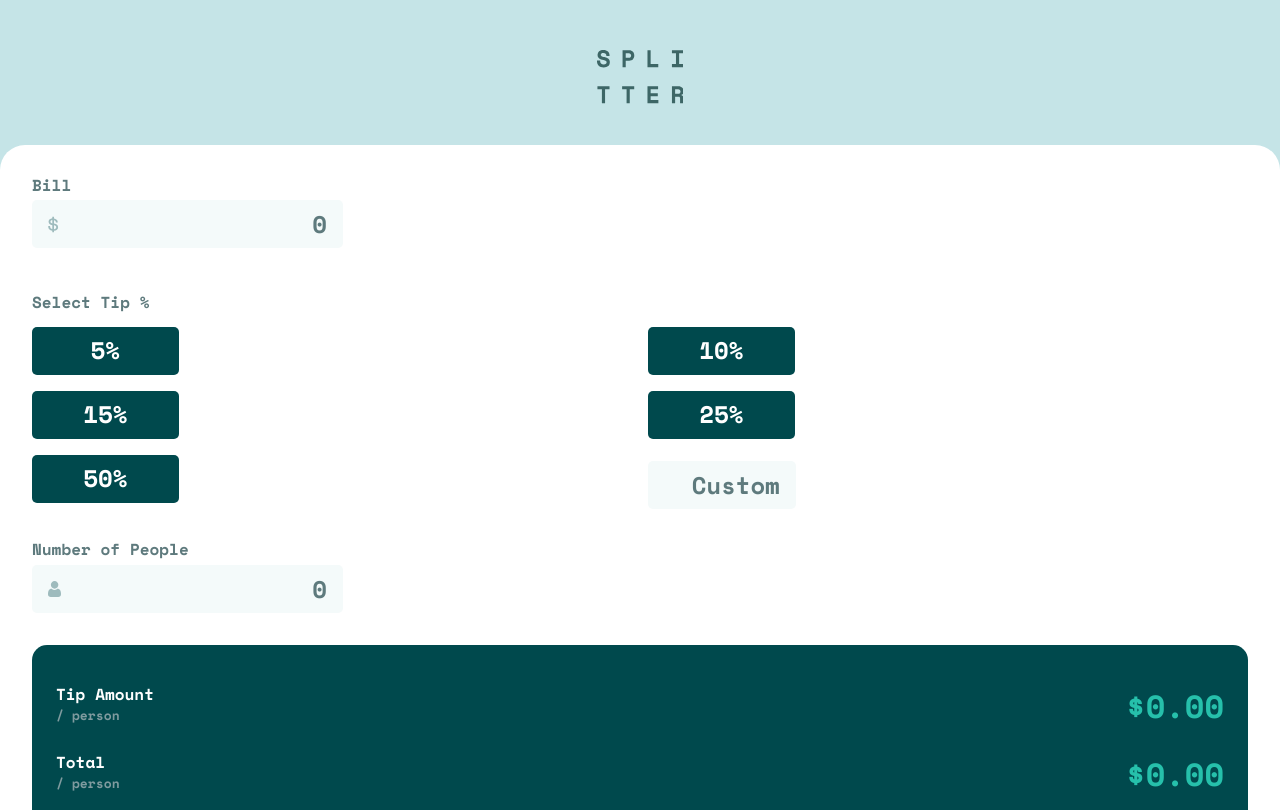
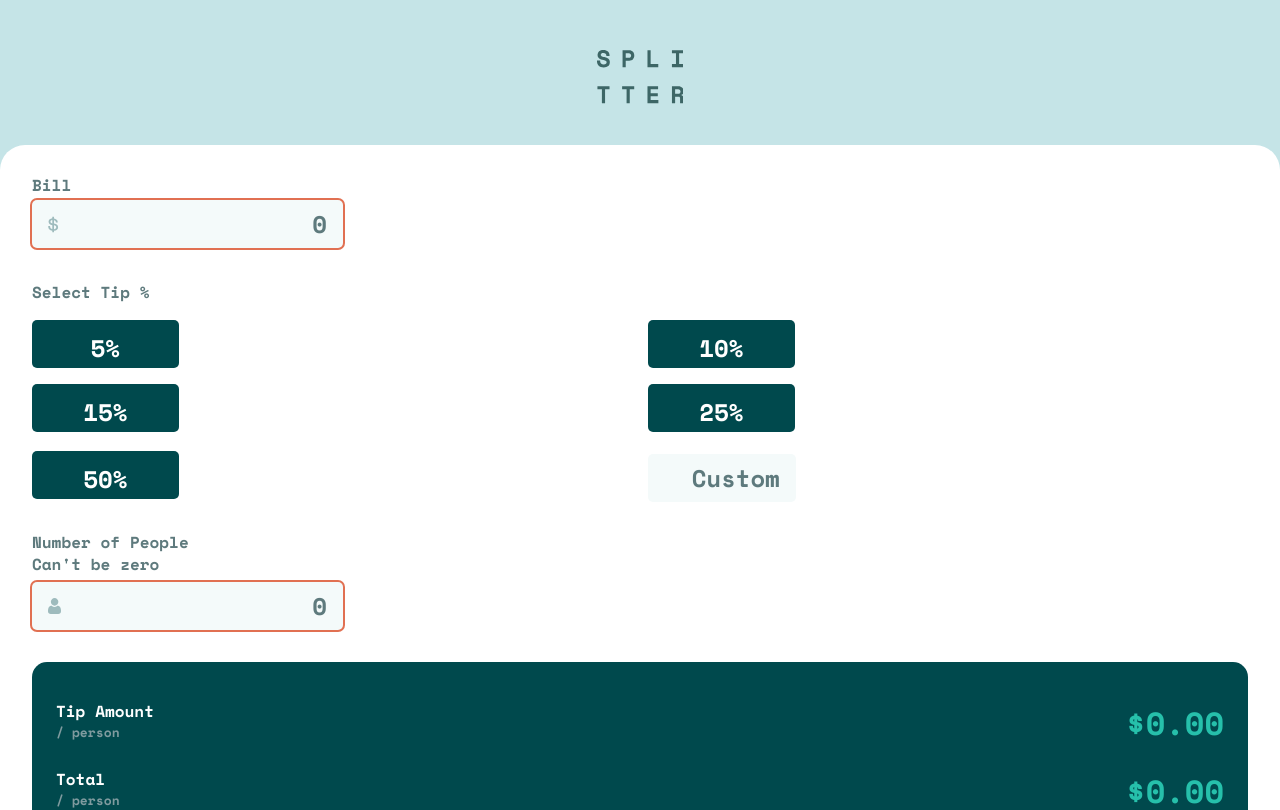
Before and after one commit to richardcyrus/fm-tip-calculator-app, a React (Vite) app: page / in a window 1280 px wide. Shown: the top 810 px of the page. Built offline with nearby package versions, Linux system fonts and the light colour scheme.

Commit message:
refine HTML for styling

```diff
--- a/src/App.jsx
+++ b/src/App.jsx
@@ -18,98 +18,91 @@ function App() {
           <div className="form-control">
             <label htmlFor="bill-amount">Bill</label>
             <input
-              type="text"
-              name="bill-amount"
+              className="input currency"
               id="bill-amount"
               inputMode="decimal"
+              name="bill-amount"
+              pattern="[^0][0-9]*[.,]?[0-9]*"
+              placeholder="0"
+              required
               title="Bill amount"
-              placeholder="0"
-              className="input currency"
+              type="text"
             />
           </div>
-          <div>
-            <h2 className="legend">Select Tip %</h2>
-            <div className="tip-selections">
-              <div>
+          <fieldset className="tip-selections">
+            <legend className="legend">Select Tip %</legend>
+            <div className="radio-control">
               <input
+                id="five-percent"
+                name="tip-percent"
                 type="radio"
-                  name="tip-percent"
-                  id="five-percent"
                 value="5"
               />
-                <label htmlFor="five-percent" className="radio-control">
-                  5%
-                </label>
+              <label htmlFor="five-percent">5%</label>
+            </div>
+            <div className="radio-control">
+              <input
+                id="ten-percent"
+                name="tip-percent"
+                type="radio"
+                value="10"
+              />
+              <label htmlFor="ten-percent">10%</label>
+            </div>
+            <div className="radio-control">
+              <input
+                id="fifteen-percent"
+                name="tip-percent"
+                type="radio"
+                value="15"
+              />
+              <label htmlFor="fifteen-percent">15%</label>
+            </div>
+            <div className="radio-control">
+              <input
+                id="twentyfive-percent"
+                name="tip-percent"
+                type="radio"
+                value="25"
+              />
+              <label htmlFor="twentyfive-percent">25%</label>
+            </div>
+            <div className="radio-control">
+              <input
+                id="fifty-percent"
+                name="tip-percent"
+                type="radio"
+                value="50"
+              />
+              <label htmlFor="fifty-percent">50%</label>
             </div>
             <div>
               <input
-                  type="radio"
-                  name="tip-percent"
-                  id="ten-percent"
-                  value="10"
+                className="input-tip"
+                id="custom-percent"
+                inputMode="numeric"
+                name="custom-tip-percent"
+                placeholder="Custom"
+                type="text"
               />
-                <label htmlFor="ten-percent" className="radio-control">
-                  10%
+              <label htmlFor="custom-percent" className="sr-only">
+                Custom
               </label>
             </div>
-              <div>
-                <input
-                  type="radio"
-                  name="tip-percent"
-                  id="fifteen-percent"
-                  value="15"
-                />
-                <label htmlFor="fifteen-percent" className="radio-control">
-                  15%
-                </label>
-              </div>
-              <div>
-                <input
-                  type="radio"
-                  name="tip-percent"
-                  id="twentyfive-percent"
-                  value="25"
-                />
-                <label htmlFor="twentyfive-percent" className="radio-control">
-                  25%
-                </label>
-              </div>
-              <div>
-                <input
-                  type="radio"
-                  name="tip-percent"
-                  value="50"
-                  id="fifty-percent"
-                />
-                <label htmlFor="fifty-percent" className="radio-control">
-                  50%
-                </label>
-              </div>
-              <div>
-                <input
-                  type="text"
-                  name="custom-tip-percent"
-                  id="custom-percent"
-                  inputMode="numeric"
-                  placeholder="Custom"
-                  className="input-tip"
-                />
-                <label htmlFor="custom-percent">
-                  <span className="sr-only">Custom</span>
-                </label>
-              </div>
-            </div>
-          </div>
+          </fieldset>
           <div className="form-control">
             <label htmlFor="num-people">Number of People</label>
+            <div className="error">Can&apos;t be zero</div>
             <input
-              type="text"
-              name="num-people"
+              className="input people"
               id="num-people"
               inputMode="numeric"
+              name="num-people"
+              pattern="^[^0][0-9]*"
+              placeholder="0"
+              required
               title="Number of people"
-              placeholder="0"
-              className="input people"
+              type="text"
             />
           </div>
         </form>
@@ -134,9 +127,9 @@ function App() {
           </div>
           <div className="form-control">
             <button
+              className="button btn-reset"
+              form="tip-calculator"
               type="reset"
-              form="tip-calculator"
-              className="button btn-reset"
             >
               RESET
             </button>
```
Lines whose indentation alone changed are shown as unchanged.
